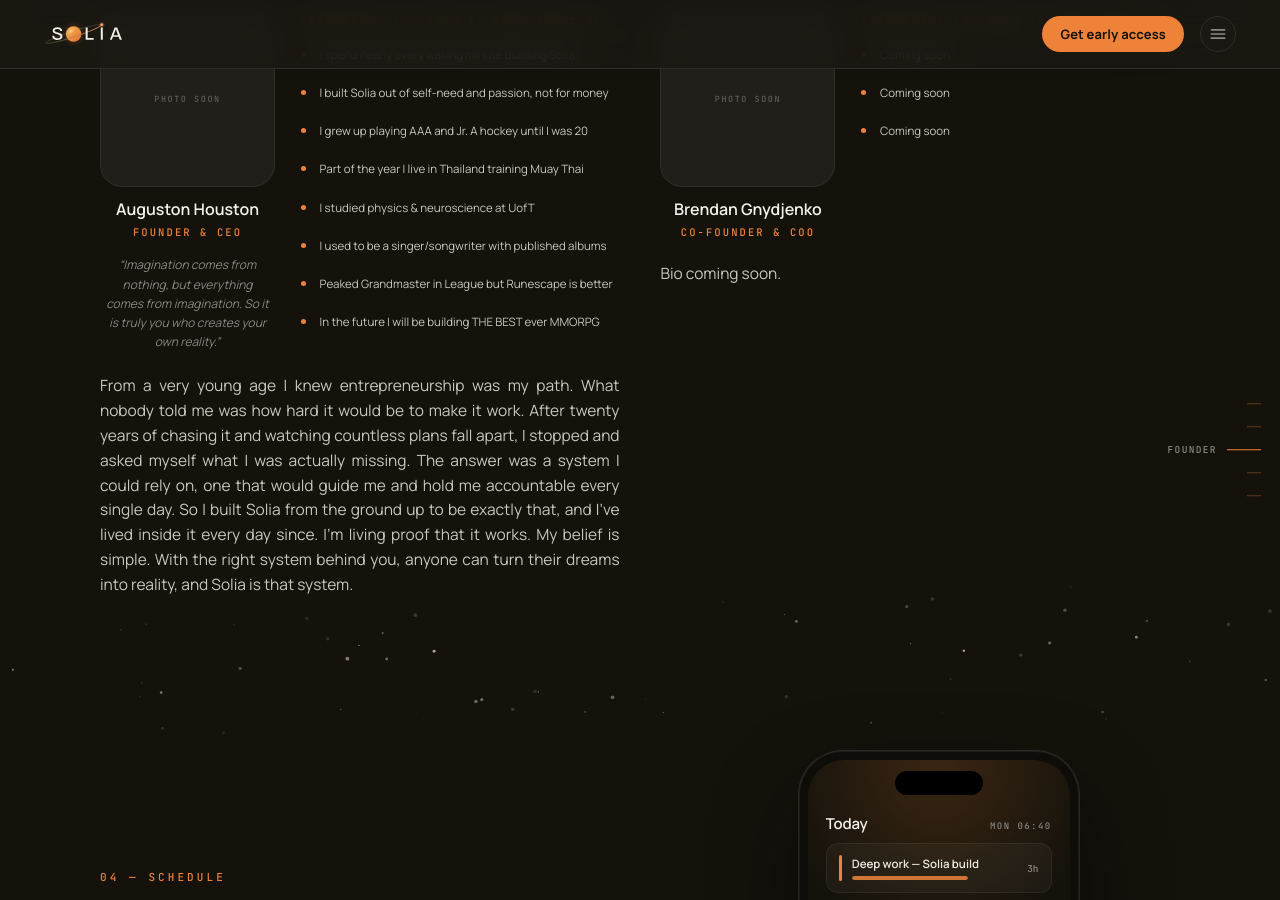
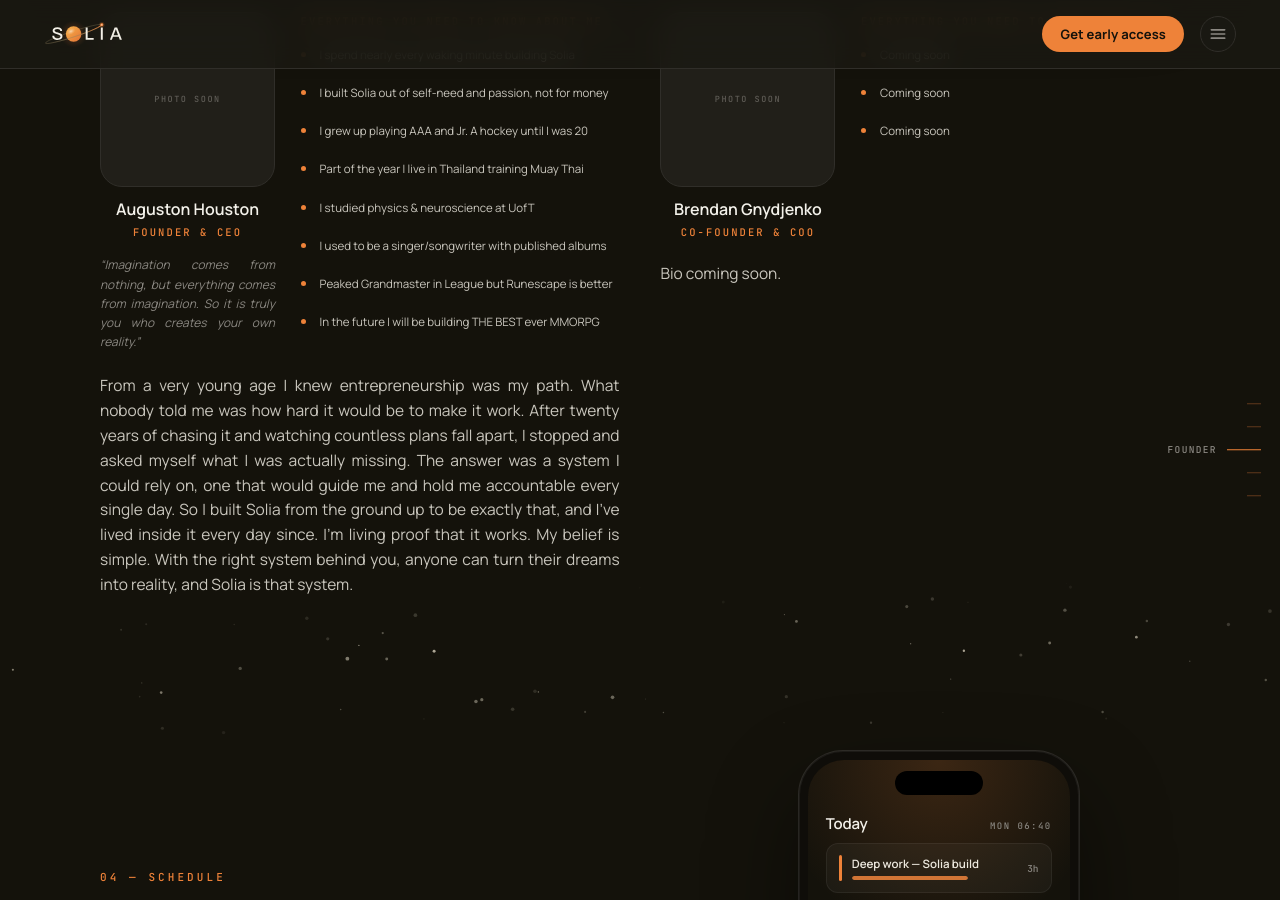
Before and after one commit to Solia-SaaS/Solia-Site, a Jekyll site: the page built from index.html, in a window 1280 px wide and 900 px high, scrolled down 4738 px. Built offline with Jekyll 4.4.1, drawn with Linux system fonts in a browser that asks for light colours.

Commit message:
Founder quote: justified
Co-Authored-By: Claude Fable 5 <noreply@anthropic.com>

```diff
--- a/assets/css/landing.css
+++ b/assets/css/landing.css
@@ -587,7 +587,7 @@ main.landing {
   margin: 16px 0 0;
   font: 400 italic 12px/1.6 Manrope, sans-serif;
   color: var(--muted);
-  text-wrap: pretty;
+  text-align: justify;
 }
 .founder-card .founder-bio { grid-row: 3; grid-column: 1 / -1; margin: 10px 0 0; }
 .founder-photo {
```
